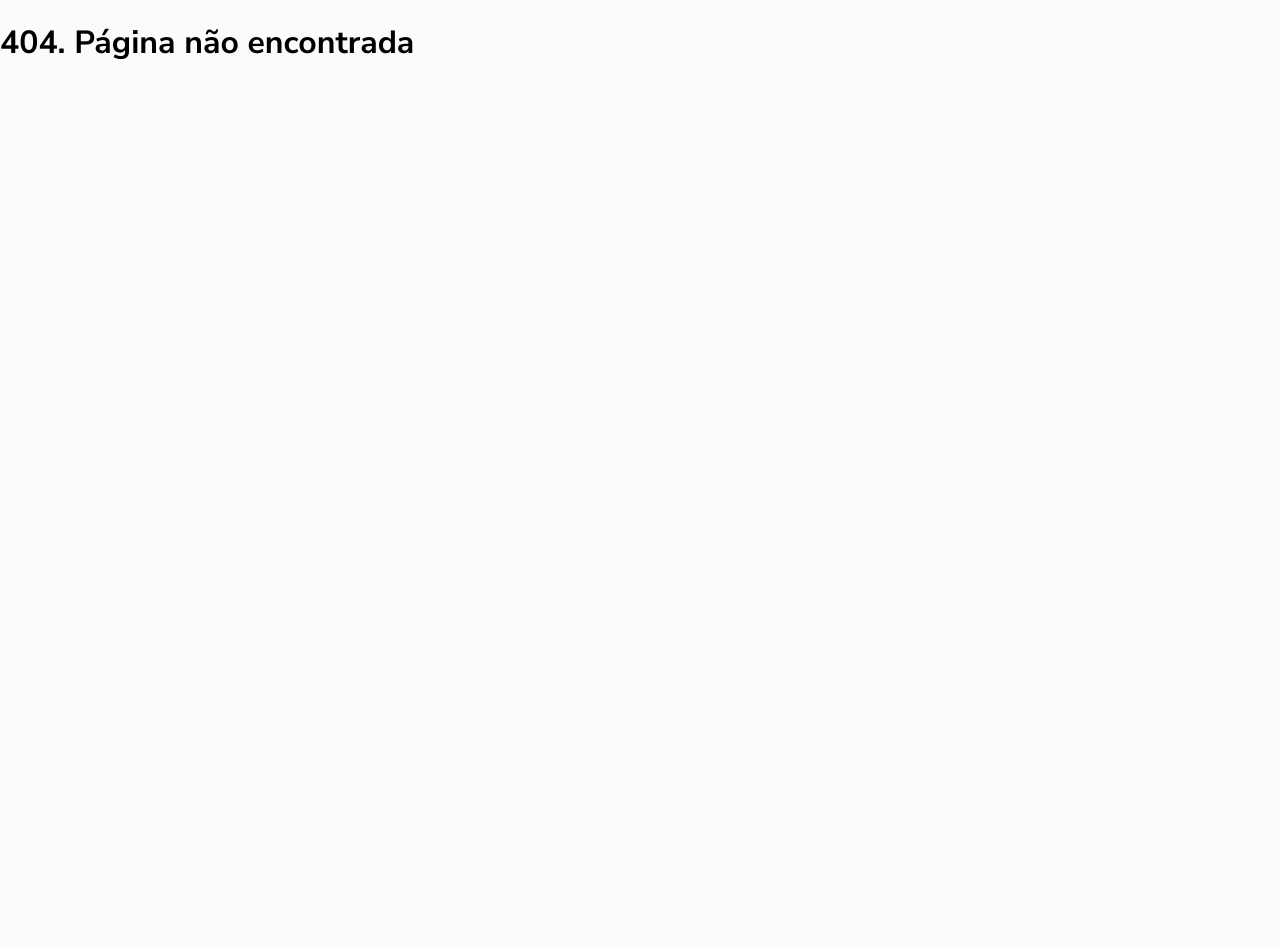
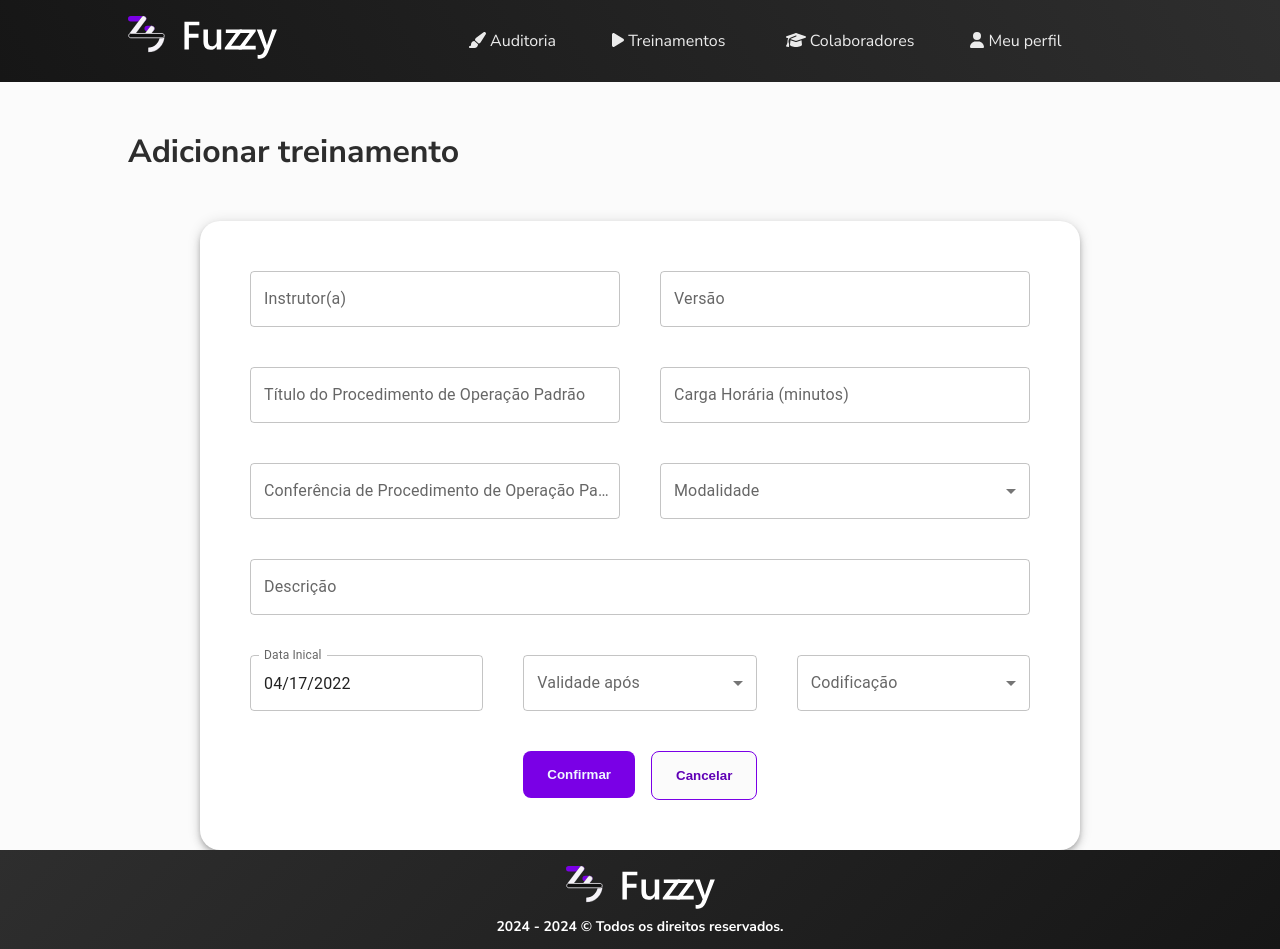
Before and after one commit to GabrielSucena/fuzzy-frontend, a React (Create React App) app: page /adicionar-treinamentos in a window 1280 px wide. Before the commit this address had no page. Before the commit the page ends 800 px from the top, so only its background shows below. Built offline with nearby package versions, Linux system fonts and the light colour scheme.

Commit message:
add: Tela A2 e Mudançãs botão

```diff
--- a/package.json
+++ b/package.json
@@ -8,12 +8,16 @@
     "@fortawesome/fontawesome-svg-core": "^6.5.2",
     "@fortawesome/free-solid-svg-icons": "^6.5.2",
     "@fortawesome/react-fontawesome": "^0.2.2",
-    "@mui/material": "^5.15.16",
+    "@mui/material": "^5.16.0",
+    "@mui/x-date-pickers": "^7.9.0",
     "@testing-library/jest-dom": "^5.17.0",
     "@testing-library/react": "^13.4.0",
     "@testing-library/user-event": "^13.5.0",
+    "dayjs": "^1.11.11",
     "react": "^18.3.1",
+    "react-datepicker": "^7.3.0",
     "react-dom": "^18.3.1",
+    "react-hook-form": "^7.52.1",
     "react-icons": "^5.2.1",
     "react-router-dom": "^6.23.0",
     "react-scripts": "5.0.1",
--- a/src/App.js
+++ b/src/App.js
@@ -1,63 +1,68 @@
-import { BrowserRouter, Routes, Route } from 'react-router-dom'
+import { BrowserRouter, Routes, Route } from "react-router-dom";
 
 // Ramo A
-import Treinamentos from './screens/ramo-a-treinamentos/treinamentos'
+import Treinamentos from "./screens/ramo-a-treinamentos/treinamentos";
 
 // Ramo B
-import Colaboradores from './screens/ramo-b-colaboradores/colaboradores'
-import CadastroColaborador from './screens/ramo-b-colaboradores/adiciona-colaborador'
-import VerColaborador from './screens/ramo-b-colaboradores/ver-colaborador'
-import AuditarColaborador from './screens/ramo-b-colaboradores/auditar-colaborador'
+import Colaboradores from "./screens/ramo-b-colaboradores/colaboradores";
+import CadastroColaborador from "./screens/ramo-b-colaboradores/adiciona-colaborador";
+import VerColaborador from "./screens/ramo-b-colaboradores/ver-colaborador";
+import AuditarColaborador from "./screens/ramo-b-colaboradores/auditar-colaborador";
 
 // Ramo C
-import Perfil from './screens/ramo-c-meu-perfil/perfil'
+import Perfil from "./screens/ramo-c-meu-perfil/perfil";
 
 // Ramo D
-import Auditoria from './screens/ramo-d-auditorias/auditoria'
+import Auditoria from "./screens/ramo-d-auditorias/auditoria";
 
 // Ramo E
-import Esqueciasenha from './screens/ramo-e-estruturais/esqueciasenha'
-import Home from '../src/screens/ramo-e-estruturais/home'
-import Login from '../src/screens/ramo-e-estruturais/login'
-import DigiteSeuEmail from './screens/ramo-e-estruturais/digiteseuemail'
-import DigiteCodigo from './screens/ramo-e-estruturais/digitecodigo'
-import Modal from './components/modal'
+import Esqueciasenha from "./screens/ramo-e-estruturais/esqueciasenha";
+import Home from "../src/screens/ramo-e-estruturais/home";
+import Login from "../src/screens/ramo-e-estruturais/login";
+import DigiteSeuEmail from "./screens/ramo-e-estruturais/digiteseuemail";
+import DigiteCodigo from "./screens/ramo-e-estruturais/digitecodigo";
+import Modal from "./components/modal";
+import AdicionaTreinamento from "./screens/ramo-a-treinamentos/adiciona-treinamento";
 // Ajustado para não repetir o nome do componente duplicado: Dentro da pasta de cada componente cada js é chamado de index.
 
 // Pode-se passar por parâmetro pois im cpmponente no fundo é uma função, que a função anonima recebera (label)
 function App() {
-
   return (
-
     <div className="App">
       <BrowserRouter>
         <Routes>
-
           {/* Ramo A */}
-          <Route path='/treinamentos'     element={<Treinamentos/>} />
+          <Route path="/treinamentos" element={<Treinamentos />} />
+          <Route
+            path="/adicionar-treinamentos"
+            element={<AdicionaTreinamento />}
+          />
 
           {/* Ramo B */}
-          <Route path='/colaboradores'            element={<Colaboradores/>} />
-          <Route path='/adiciona-colaborador'     element={<CadastroColaborador/>} />
-          <Route path='/ver-colaborador'          element={<VerColaborador/>} />
-          <Route path='/auditar-colaborador'      element={<AuditarColaborador/>} />
+          <Route path="/colaboradores" element={<Colaboradores />} />
+          <Route
+            path="/adiciona-colaborador"
+            element={<CadastroColaborador />}
+          />
+          <Route path="/ver-colaborador" element={<VerColaborador />} />
+          <Route path="/auditar-colaborador" element={<AuditarColaborador />} />
 
           {/* Ramo C */}
-          <Route path='/perfil'           element={<Perfil/>} />
+          <Route path="/perfil" element={<Perfil />} />
 
           {/* Ramo D */}
-          <Route path='/auditoria'        element={<Auditoria/>} />
+          <Route path="/auditoria" element={<Auditoria />} />
 
           {/* Ramo E */}
-          <Route path='*'                 element={<h1>404. Página não encontrada</h1>} />
-          <Route path='/digite-o-email'   element={<DigiteSeuEmail/>}/>
-          <Route path='/esqueci-a-senha'  element={<Esqueciasenha/>}/>
-          <Route path='/digite-o-codigo'  element={<DigiteCodigo/>}/>
-          <Route path='/login'            element={<Login/>} />
-          <Route path='/home'             element={<Home/>} />
+          <Route path="*" element={<h1>404. Página não encontrada</h1>} />
+          <Route path="/digite-o-email" element={<DigiteSeuEmail />} />
+          <Route path="/esqueci-a-senha" element={<Esqueciasenha />} />
+          <Route path="/digite-o-codigo" element={<DigiteCodigo />} />
+          <Route path="/login" element={<Login />} />
+          <Route path="/home" element={<Home />} />
 
           {/* Testes */}
-          <Route path='/modal'             element={<Modal/>} />
+          <Route path="/modal" element={<Modal />} />
         </Routes>
       </BrowserRouter>
     </div>
--- a/src/components/botao/botao.css
+++ b/src/components/botao/botao.css
@@ -1,4 +1,4 @@
-.botao-roxo{
+.roxo{
     background-color: #7A00E6;
     padding: 1rem 1.5rem;
     border-radius: 0.5rem;
@@ -9,17 +9,17 @@
     cursor: pointer;
 }
 
-.botao-roxo:hover{
+.roxo:hover{
     color: #DBB2FF;
 
 }
 
-.botao-roxo:visited{
+.roxo:visited{
     color: inherit;
     text-decoration: none;
 }
 
-.botao-roxo:active {
+.roxo:active {
     color: #6000B6;
     background-color: white;
     border: 1px solid #6000B6;
@@ -28,7 +28,7 @@
 
 /* ------------------------------------------- */
 
-.botao-branco{
+.branco{
     background-color: #FBFBFB;
     padding: 1rem 1.5rem;
     border-radius: 0.5rem;
@@ -39,17 +39,17 @@
     cursor: pointer;
 }
 
-.botao-branco:hover{
+.branco:hover{
     color: #161616;
 
 }
 
-.botao-branco:visited{
+.branco:visited{
     color: inherit;
     text-decoration: none;
 }
 
-.botao-branco:active {
+.branco:active {
     color: white;
     background-color: grey;
     border: 1px solid #060606;
--- a/src/components/botao/index.js
+++ b/src/components/botao/index.js
@@ -1,36 +1,21 @@
-import React from 'react';
-import './botao.css';
+import React from "react";
+import "./botao.css";
 
-const Botao = ({ color, children, destino }) => {
+const Botao = ({ color, children, destino, aoClicar }) => {
+  const teste = () => {
+    if (aoClicar) {
+      aoClicar(); // Chama a função aoClicar, se estiver definida
+    }
+  };
   return (
     <>
-            {color === 'roxo' ? (
-                destino !== '' ? (
-                    <a href={destino} className='link-botao'>
-                        <button className='botao-roxo'>
+      <a href={destino} className="link-botao">
+        <button onClick={teste} className={color}>
           {children}
         </button>
       </a>
-                ) : (
-                    <button className='botao-roxo'>
-                        {children}
-                    </button>
-                )
-            ) : (
-                destino !== '' ? (
-                    <a href={destino} className='link-botao'>
-                        <button className='botao-branco'>
-                            {children}
-                        </button>
-                    </a>
-                ) : (
-                    <button className='botao-branco'>
-                        {children}
-                    </button>
-                )
-            )}
     </>
   );
-}
+};
 
 export default Botao;
--- a/src/components/card/index.js
+++ b/src/components/card/index.js
@@ -1,26 +1,28 @@
 import "./card.css";
 //import { Button } from "react-native-web";
-import Botao from '../../components/botao';
-import { Link } from 'react-router-dom'
+import Botao from "../../components/botao";
+import { Link } from "react-router-dom";
 
-function Card(props){
+function Card(props) {
+  const cTipo = props.tipo;
+  const cDescricao = props.descricao;
 
-    const cTipo       = props.tipo
-    const cDescricao  = props.descricao
-
-    return(
+  return (
     <div className="card">
-            <h5 className="card-title"><b>{cTipo}</b></h5>
+      <h5 className="card-title">
+        <b>{cTipo}</b>
+      </h5>
       <p className="card-description">{cDescricao}</p>
       <div className="home-animation">
         <i className="fa fa-spinner fa-pulse fa-5x"></i>
       </div>
       <div className="botao-home-card">
-                <Link to='/a'><Botao> Acessar </Botao></Link>
+        <Link to="/treinamentos">
+          <Botao> Acessar </Botao>
+        </Link>
       </div>
-
     </div>
-    )
+  );
 }
 
 export default Card;
--- /dev/null
+++ b/src/screens/ramo-a-treinamentos/adiciona-treinamento/adiciona-treinamento.css
@@ -0,0 +1,17 @@
+.conteiner-cadastro{
+    color: red;
+    display: flex;
+    justify-content: center;
+    border: 2px solid blue;
+
+}
+
+.quadrado-cadastro{
+    width: 75%;
+    gap: 1rem;
+    height: 20rem;
+    border: 2px solid red;
+    border-radius: 2rem;
+    padding: 2rem;
+
+}
--- /dev/null
+++ b/src/screens/ramo-a-treinamentos/adiciona-treinamento/index.js
@@ -0,0 +1,223 @@
+import React from "react";
+import "./adiciona-treinamento.css";
+import Bannerhome from "../../../components/bannerhome";
+import Rodape from "../../../components/rodape";
+import TituloPagina from "../../../components/titulopagina";
+
+import { DemoContainer } from "@mui/x-date-pickers/internals/demo";
+import { AdapterDayjs } from "@mui/x-date-pickers/AdapterDayjs";
+import { LocalizationProvider } from "@mui/x-date-pickers/LocalizationProvider";
+import { DatePicker } from "@mui/x-date-pickers/DatePicker";
+
+import Stack from "@mui/material/Stack";
+import Paper from "@mui/material/Paper";
+import { styled } from "@mui/material/styles";
+import {
+  Box,
+  Button,
+  Container,
+  FormControl,
+  Grid,
+  InputLabel,
+  MenuItem,
+  Select,
+  TextField,
+} from "@mui/material";
+import Botao from "../../../components/botao";
+import dayjs from "dayjs";
+
+const DemoPaper = styled(Paper)(({ theme }) => ({
+  padding: 50,
+  marginLeft: 200,
+  marginRight: 200,
+  borderRadius: 20,
+}));
+
+const Item = styled(Paper)(({ theme }) => ({
+  backgroundColor: theme.palette.mode === "dark" ? "#1A2027" : "#fff",
+  ...theme.typography.body2,
+  padding: theme.spacing(1),
+  textAlign: "center",
+  color: theme.palette.text.secondary,
+}));
+
+function AdicionaTreinamento() {
+  const [instrutor, setInstrutor] = React.useState("");
+  const [versao, setVersao] = React.useState("");
+  const [tituloProcedimento, setTituloProcedimento] = React.useState("");
+  const [cargaHorario, setCargaHorario] = React.useState("");
+  const [conferencia, setConferencia] = React.useState("");
+  const [modalidade, setModalidade] = React.useState("");
+  const [descricao, setDescricao] = React.useState("");
+  const [validade, setValidade] = React.useState("");
+  const [dataInicial, setDataInicial] = React.useState(dayjs("2022-04-17"));
+  const [codificacao, setCodificacao] = React.useState("");
+
+  const aoSalvar = (e) => {
+    const infoCursos = JSON.stringify({
+      instructorName: instrutor,
+      version: versao,
+      title: tituloProcedimento,
+      workload: cargaHorario,
+      procedure: conferencia,
+      description: descricao,
+      date: validade,
+      dateInicial: dataInicial,
+      courseModality: modalidade,
+    });
+
+    console.log("FormSubmetido =>", infoCursos);
+  };
+
+  return (
+    <>
+      <Bannerhome />
+
+      <TituloPagina titulopagina={"Adicionar treinamento"} />
+      <DemoPaper elevation={5} square={false} variant="elevation">
+        <Grid container spacing={5}>
+          <Grid item xs={6}>
+            <TextField
+              fullWidth
+              id="instrutor"
+              label="Instrutor(a)"
+              variant="outlined"
+              onChange={(e) => setInstrutor(e.target.value)}
+            />
+          </Grid>
+          <Grid item xs={6}>
+            <TextField
+              fullWidth
+              id="Versao"
+              label="Versão"
+              variant="outlined"
+              onChange={(e) => setVersao(e.target.value)}
+            />
+          </Grid>
+          <Grid item xs={6}>
+            <TextField
+              fullWidth
+              id="procedimento"
+              label="Título do Procedimento de Operação Padrão"
+              variant="outlined"
+              onChange={(e) => setTituloProcedimento(e.target.value)}
+            />
+          </Grid>
+          <Grid item xs={6}>
+            <TextField
+              fullWidth
+              id="cargaHoraria"
+              label="Carga Horária (minutos)"
+              variant="outlined"
+              onChange={(e) => setCargaHorario(e.target.value)}
+            />
+          </Grid>
+          <Grid item xs={6}>
+            <TextField
+              fullWidth
+              id="conferencia"
+              label="Conferência de Procedimento de Operação Padrão"
+              variant="outlined"
+              onChange={(e) => setConferencia(e.target.value)}
+            />
+          </Grid>
+          <Grid item xs={6}>
+            <FormControl fullWidth>
+              <InputLabel id="demo-simple-select-label">Modalidade</InputLabel>
+              <Select
+                labelId="demo-simple-select-label"
+                id="modalidade"
+                value={modalidade}
+                label="Modalidade"
+                onChange={(e) => setModalidade(e.target.value)}
+              >
+                <MenuItem value={"Presencial"}>Presencial</MenuItem>
+                <MenuItem value={"Online"}>Online</MenuItem>
+                <MenuItem value={"Híbrida"}>Híbrida</MenuItem>
+              </Select>
+            </FormControl>
+          </Grid>
+          <Grid item xs={12}>
+            <TextField
+              fullWidth
+              id="descricao"
+              label="Descrição"
+              multiline
+              maxRows={4}
+              onChange={(e) => setDescricao(e.target.value)}
+            />
+          </Grid>
+          <Grid item xs={4}>
+            <LocalizationProvider dateAdapter={AdapterDayjs}>
+              <DatePicker
+                label="Data Inical"
+                value={dataInicial}
+                onChange={(newValue) => setDataInicial(newValue)}
+              />
+            </LocalizationProvider>
+
+            {/* <TextField
+              fullWidth
+              id="dataInicial"
+              label="Data inicial da vigência"
+              variant="outlined"
+              onChange={(e) => setDataInicial(e.target.value)}
+            /> */}
+          </Grid>
+
+          <Grid item xs={4}>
+            <FormControl fullWidth>
+              <InputLabel id="validade">Validade após</InputLabel>
+              <Select
+                labelId="validade"
+                id="validade"
+                value={validade}
+                label="Validade após"
+                onChange={(e) => setValidade(e.target.value)}
+              >
+                <MenuItem value={1}>1 anos</MenuItem>
+                <MenuItem value={2}>2 anos</MenuItem>
+                <MenuItem value={3}>3 anos</MenuItem>
+              </Select>
+            </FormControl>
+          </Grid>
+          <Grid item xs={4}>
+            <FormControl fullWidth>
+              <InputLabel id="codificacao">Codificação</InputLabel>
+              <Select
+                labelId="codificacao"
+                id="codificacao"
+                value={codificacao}
+                label="Codificação"
+                onChange={(e) => setCodificacao(e.target.value)}
+              >
+                <MenuItem value={"Cod1"}>Cod1</MenuItem>
+                <MenuItem value={"Cod2"}>Cod2</MenuItem>
+                <MenuItem value={"Híbrida"}>Híbrida</MenuItem>
+              </Select>
+            </FormControl>
+          </Grid>
+          <Grid item xs={4} />
+          <Grid item xs={4}>
+            <Stack spacing={2} direction={"row"}>
+              <Botao
+                aoClicar={aoSalvar}
+                color={"roxo"}
+                destino={"./treinamentos"}
+              >
+                Confirmar
+              </Botao>
+              <Botao color={"branco"} destino={"./treinamentos"}>
+                Cancelar
+              </Botao>
+            </Stack>
+          </Grid>
+          <Grid item xs={4} />
+        </Grid>
+      </DemoPaper>
+      <Rodape />
+    </>
+  );
+}
+
+export default AdicionaTreinamento;
--- a/src/screens/ramo-a-treinamentos/treinamentos/index.js
+++ b/src/screens/ramo-a-treinamentos/treinamentos/index.js
@@ -1,18 +1,22 @@
-import "./treinamentos.css"
-import Bannerhome from '../../../components/bannerhome'
-import Rodape from '../../../components/rodape'
+import "./treinamentos.css";
+import Bannerhome from "../../../components/bannerhome";
+import Rodape from "../../../components/rodape";
+import TituloPagina from "../../../components/titulopagina";
 
-function Treinamentos(){
+function Treinamentos() {
+  return (
+    <>
+      <Bannerhome />
+      <TituloPagina
+        titulopagina="Treinamentos"
+        botao1="Adicionar"
+        destino1="/adicionar-treinamentos"
+        color1="roxo"
+      />
 
-    return(
-        <>
-            <Bannerhome />
-            <div className="treinamentos">
-                Treinamentos
-            </div>
-            <Rodape />
-        </>
-    )
+      <Rodape />
+    </>
+  );
 }
 
 export default Treinamentos;
```
Also changed, not shown: 2 other files (tests, documents, lock files or other folders). Lines whose indentation alone changed are shown as unchanged.
